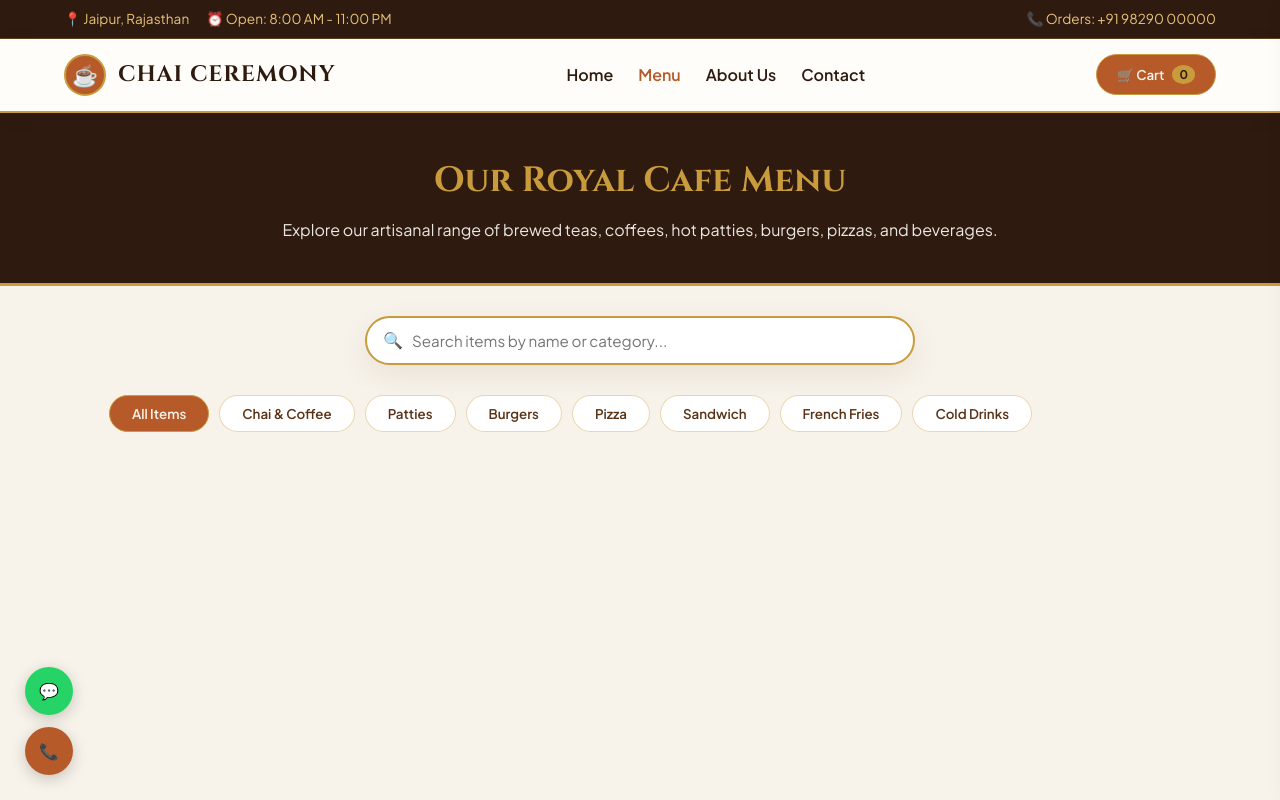
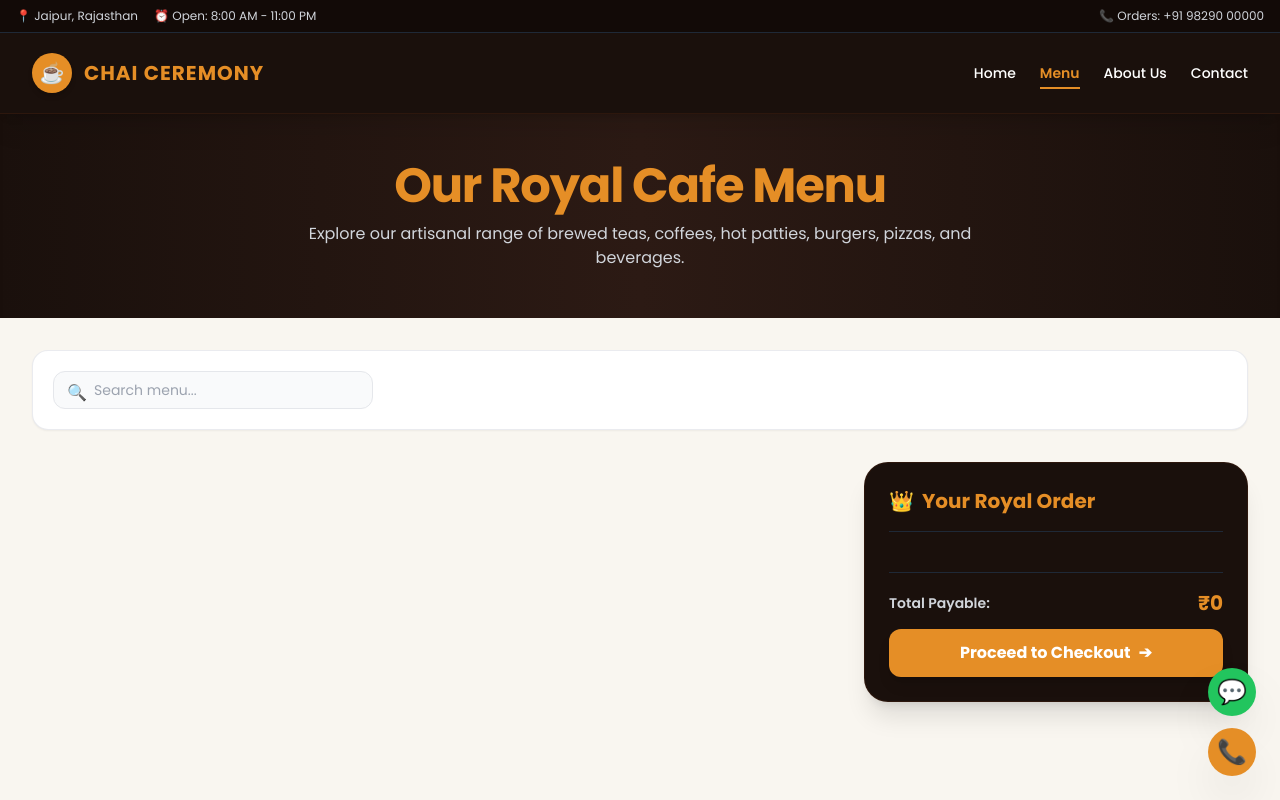
Before and after one commit to brluckyjat-cell/cafe-system, a website: page public/menu.html in a window 1280 px wide. Drawn offline with nearby package versions, Linux system fonts and the light colour scheme; no server answers.

Commit message:
Update menu.html

```diff
--- a/public/menu.html
+++ b/public/menu.html
@@ -3,137 +3,142 @@
 <head>
   <meta charset="UTF-8">
   <meta name="viewport" content="width=device-width, initial-scale=1.0">
-  <title>Full Menu | Chai Ceremony Cafe</title>
-  <link rel="stylesheet" href="style.css">
-  <link rel="stylesheet" href="responsive.css">
-  <link href="https://fonts.googleapis.com/css2?family=Cinzel:wght@600;700;800&family=Plus+Jakarta+Sans:wght@400;600;700&display=swap" rel="stylesheet">
+  <title>Chai Ceremony Cafe - Royal Menu</title>
+  <!-- Tailwind CSS CDN -->
+  <script src="https://cdn.tailwindcss.com"></script>
+  <!-- Google Fonts -->
+  <link href="https://fonts.googleapis.com/css2?family=Poppins:wght@300;400;500;600;700&display=swap" rel="stylesheet">
+  <script>
+    tailwind.config = {
+      theme: {
+        extend: {
+          colors: {
+            brandDark: '#1a100c',
+            brandGold: '#e58e26',
+            brandGoldHover: '#d37f19',
+            brandBg: '#f9f6f0',
+          },
+          fontFamily: {
+            sans: ['Poppins', 'sans-serif'],
+          }
+        }
+      }
+    }
+  </script>
 </head>
-<body>
+<body class="bg-brandBg text-gray-800 font-sans antialiased selection:bg-brandGold selection:text-white">
 
-  <!-- Top Bar -->
-  <div class="top-bar">
-    <div class="top-bar-info">
-      <span>📍 Jaipur, Rajasthan</span>
-      <span>⏰ Open: 8:00 AM - 11:00 PM</span>
-    </div>
-    <div class="top-bar-phone">
-      📞 Orders: +91 98290 00000
+  <!-- Top Info Bar -->
+  <div class="bg-[#120a07] text-gray-300 text-xs py-2 px-4 border-b border-gray-800">
+    <div class="max-w-7xl mx-auto flex flex-wrap justify-between items-center gap-2">
+      <div class="flex items-center gap-4">
+        <span>📍 Jaipur, Rajasthan</span>
+        <span>⏰ Open: 8:00 AM - 11:00 PM</span>
+      </div>
+      <div>
+        <a href="tel:+919829000000" class="hover:text-brandGold transition">📞 Orders: +91 98290 00000</a>
+      </div>
     </div>
   </div>
 
-  <!-- Navbar -->
-  <nav class="navbar">
-    <div class="logo-container">
-      <div class="logo-icon">☕</div>
-      <a href="index.html" class="brand-title logo-text">CHAI CEREMONY</a>
+  <!-- Navigation Bar -->
+  <nav class="bg-brandDark text-white sticky top-0 z-40 shadow-xl border-b border-amber-900/20">
+    <div class="max-w-7xl mx-auto px-4 sm:px-6 lg:px-8 h-20 flex items-center justify-between">
+      <div class="flex items-center gap-3">
+        <div class="w-10 h-10 bg-brandGold rounded-full flex items-center justify-center text-xl shadow-md">☕</div>
+        <a href="index.html" class="text-xl font-bold tracking-wider text-brandGold hover:text-brandGoldHover transition">CHAI CEREMONY</a>
+      </div>
+      <ul class="flex items-center gap-6 text-sm font-medium">
+        <li><a href="index.html" class="hover:text-brandGold transition">Home</a></li>
+        <li><a href="menu.html" class="text-brandGold font-semibold border-b-2 border-brandGold pb-1">Menu</a></li>
+        <li><a href="about.html" class="hover:text-brandGold transition">About Us</a></li>
+        <li><a href="contact.html" class="hover:text-brandGold transition">Contact</a></li>
+      </ul>
     </div>
-    <ul class="nav-links">
-      <li><a href="index.html">Home</a></li>
-      <li><a href="menu.html" class="active">Menu</a></li>
-      <li><a href="about.html">About Us</a></li>
-      <li><a href="contact.html">Contact</a></li>
-    </ul>
-    <button class="cart-icon-btn" id="cart-toggle-btn">
-      🛒 Cart <span class="cart-badge" id="cart-count">0</span>
-    </button>
   </nav>
 
-  <!-- Hero Header for Menu Page -->
-  <div style="background: var(--coffee); color: var(--cream); text-align: center; padding: 40px 20px; border-bottom: 3px solid var(--gold);">
-    <h1 style="color: var(--gold); font-size: 2.2rem; margin-bottom: 8px;">Our Royal Cafe Menu</h1>
-    <p style="color: var(--cream-light); opacity: 0.9;">Explore our artisanal range of brewed teas, coffees, hot patties, burgers, pizzas, and beverages.</p>
+  <!-- Hero Header -->
+  <section class="bg-gradient-to-r from-brandDark via-[#2c1a14] to-brandDark text-white py-12 px-4 text-center relative overflow-hidden shadow-inner">
+    <div class="max-w-4xl mx-auto relative z-10">
+      <h1 class="text-3xl md:text-5xl font-extrabold text-brandGold tracking-tight mb-3">Our Royal Cafe Menu</h1>
+      <p class="text-gray-300 text-sm md:text-base max-w-2xl mx-auto leading-relaxed">
+        Explore our artisanal range of brewed teas, coffees, hot patties, burgers, pizzas, and beverages.
+      </p>
+    </div>
+  </section>
+
+  <!-- Search & Filter Controls -->
+  <section class="max-w-7xl mx-auto px-4 sm:px-6 lg:px-8 mt-8">
+    <div class="bg-white p-4 md:p-5 rounded-2xl shadow-sm border border-gray-200/80 flex flex-col md:flex-row items-center justify-between gap-4">
+      <!-- Search Box -->
+      <div class="relative w-full md:w-80">
+        <span class="absolute left-3.5 top-2.5 text-gray-400">🔍</span>
+        <input type="text" id="search-input" placeholder="Search menu..." class="w-full pl-10 pr-4 py-2 bg-gray-50 border border-gray-200 rounded-xl text-sm focus:outline-none focus:ring-2 focus:ring-brandGold focus:bg-white transition" />
+      </div>
+
+      <!-- Categories Container -->
+      <div id="category-buttons" class="flex gap-2 overflow-x-auto w-full md:w-auto pb-2 md:pb-0 scrollbar-none">
+        <!-- JS se category buttons yahin load honge -->
+      </div>
+    </div>
+  </section>
+
+  <!-- Main Content Layout (Menu Grid + Cart Sidebar) -->
+  <div class="max-w-7xl mx-auto px-4 sm:px-6 lg:px-8 py-8 grid lg:grid-cols-3 gap-8 items-start">
+
+    <!-- Food Items Grid Container -->
+    <main id="menu-container" class="lg:col-span-2 grid sm:grid-cols-2 gap-6">
+      <!-- JavaScript se food cards yahin inject honge -->
+    </main>
+
+    <!-- Sidebar Cart -->
+    <aside id="cart-sidebar" class="bg-brandDark text-white p-6 rounded-3xl shadow-xl sticky top-24 border border-amber-900/20">
+      <div class="pb-4 border-b border-gray-800 mb-4 flex items-center justify-between">
+        <h2 class="text-xl font-bold text-brandGold flex items-center gap-2">
+          <span>👑</span> Your Royal Order
+        </h2>
+      </div>
+
+      <!-- Dynamic Cart Items -->
+      <div id="cart-items" class="space-y-4 max-h-72 overflow-y-auto pr-1">
+        <!-- Cart list items code yahan JS se dynamically render hota hai -->
+      </div>
+
+      <!-- Order Summary & Total -->
+      <div class="mt-6 pt-4 border-t border-gray-800 space-y-3">
+        <div class="flex justify-between items-center text-sm font-semibold">
+          <span class="text-gray-300">Total Payable:</span>
+          <span id="cart-total" class="text-brandGold text-xl font-bold">₹0</span>
+        </div>
+        <button id="checkout-btn" class="w-full bg-brandGold hover:bg-brandGoldHover text-white font-bold py-3 rounded-xl transition shadow-lg flex items-center justify-center gap-2">
+          <span>Proceed to Checkout</span>
+          <span>➔</span>
+        </button>
+      </div>
+    </aside>
+
   </div>
 
-  <!-- Search & Category Filter Controls -->
-  <div class="menu-controls">
-    <div class="search-wrapper">
-      <span class="search-icon">🔍</span>
-      <input type="text" id="product-search" class="search-input" placeholder="Search items by name or category...">
-    </div>
+  <!-- Floating Quick Contact Buttons -->
+  <div class="fixed bottom-6 right-6 flex flex-col gap-3 z-50">
+    <a href="https://wa.me/919829000000" target="_blank" title="WhatsApp Us" class="w-12 h-12 bg-green-500 hover:bg-green-600 text-white rounded-full flex items-center justify-center text-2xl shadow-2xl transition hover:scale-110">
+      💬
+    </a>
+    <a href="tel:+919829000000" title="Call Cafe" class="w-12 h-12 bg-brandGold hover:bg-brandGoldHover text-white rounded-full flex items-center justify-center text-2xl shadow-2xl transition hover:scale-110">
+      📞
+    </a>
+  </div>
 
-    <div class="category-scroll">
-      <button class="category-chip active" onclick="filterCategory('All', this)">All Items</button>
-      <button class="category-chip" onclick="filterCategory('Chai & Coffee', this)">Chai & Coffee</button>
-      <button class="category-chip" onclick="filterCategory('Patties', this)">Patties</button>
-      <button class="category-chip" onclick="filterCategory('Burgers', this)">Burgers</button>
-      <button class="category-chip" onclick="filterCategory('Pizza', this)">Pizza</button>
-      <button class="category-chip" onclick="filterCategory('Sandwich', this)">Sandwich</button>
-      <button class="category-chip" onclick="filterCategory('French Fries', this)">French Fries</button>
-      <button class="category-chip" onclick="filterCategory('Cold Drinks', this)">Cold Drinks</button>
+  <!-- Checkout Modal Container -->
+  <div id="checkout-modal" class="hidden fixed inset-0 bg-black/70 backdrop-blur-sm z-50 flex items-center justify-center p-4">
+    <div class="bg-white rounded-3xl p-6 md:p-8 max-w-md w-full shadow-2xl relative border border-gray-100">
+      <div class="flex justify-between items-center mb-4">
+        <h2 class="text-2xl font-bold text-gray-900">Checkout Details</h2>
+        <button id="close-modal-btn" class="text-gray-400 hover:text-gray-700 text-xl font-bold">&times;</button>
+      </div>
+      <!-- Modal Form content -->
     </div>
   </div>
 
-  <!-- Dynamic Product Grid -->
-  <main class="product-grid" id="products-grid">
-    <!-- Populated dynamically via app.js -->
-  </main>
-
-  <!-- Floating Quick Actions -->
-  <div class="floating-actions">
-    <a href="https://wa.me/919829000000" target="_blank" class="float-btn float-whatsapp" title="WhatsApp Us">💬</a>
-    <a href="tel:+919829000000" class="float-btn float-call" title="Call Cafe">📞</a>
-  </div>
-
-  <!-- Slide Drawer Cart Panel -->
-  <div class="cart-drawer-overlay" id="cart-overlay"></div>
-  <aside class="cart-drawer" id="cart-drawer">
-    <div class="cart-header">
-      <h2>Your Royal Order</h2>
-      <button class="close-drawer" id="close-cart-btn">&times;</button>
-    </div>
-    <div class="cart-body" id="cart-items-container">
-      <!-- Dynamic cart items -->
-    </div>
-    <div class="cart-footer">
-      <div class="cart-total-row">
-        <span>Total Payable:</span>
-        <span id="cart-total-amount">₹0</span>
-      </div>
-      <button class="btn-primary" style="width: 100%; text-align: center;" onclick="openCheckoutModal()">Proceed to Checkout</button>
-    </div>
-  </aside>
-
-  <!-- Checkout Modal -->
-  <div class="modal-overlay" id="checkout-modal">
-    <div class="modal-content rajasthani-card">
-      <h2>Checkout Details</h2>
-      <form onsubmit="processOrder(event)">
-        <div class="form-group" style="margin-top: 15px;">
-          <label>Your Name</label>
-          <input type="text" id="cust-name" class="form-control" required placeholder="e.g. Vikram Singh">
-        </div>
-        <div class="form-group">
-          <label>Indian Mobile Number</label>
-          <input type="tel" id="cust-phone" class="form-control" required placeholder="10-digit mobile number">
-        </div>
-        <div class="form-group">
-          <label>Order Type</label>
-          <select id="order-type" class="form-control">
-            <option value="Table">Dine In (Table)</option>
-            <option value="Parcel">Takeaway / Parcel</option>
-          </select>
-        </div>
-        <div class="form-group">
-          <label>Table Number (If Dine In)</label>
-          <input type="text" id="table-no" class="form-control" placeholder="e.g. Table 4">
-        </div>
-        <div class="form-group">
-          <label>Payment Method</label>
-          <select id="payment-method" class="form-control">
-            <option value="UPI">UPI / QR Code</option>
-            <option value="Cash">Cash at Counter</option>
-            <option value="Card">Card Reader</option>
-          </select>
-        </div>
-        <button type="submit" class="btn-primary" style="width:100%; margin-top:10px;">Place Order Now</button>
-        <button type="button" class="btn-primary" style="width:100%; margin-top:10px; background:var(--coffee);" onclick="closeCheckoutModal()">Cancel</button>
-      </form>
-    </div>
-  </div>
-
-  <!-- Toast Notification Holder -->
-  <div id="toast-container" class="toast-container"></div>
-
-  <script type="module" src="app.js"></script>
 </body>
 </html>
```
